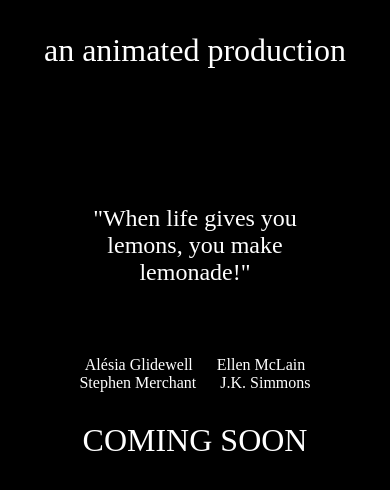
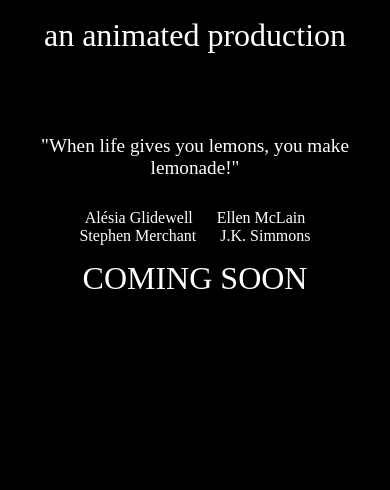
Before and after one commit to ChrisOfChaos/portal-move-poster, a plain HTML site: page index.html in a window 390 px wide. Shown: the part 350-840 px from the top of the page. Drawn offline with Linux system fonts and the light colour scheme.

Commit message:
Add files via upload

```diff
--- a/style.css
+++ b/style.css
@@ -28,6 +28,7 @@ body{
     display: block;
     float: left;
     width: 50%;
+    height: 100%;
     /* background: blue; */
 }
 #hoverglados{
@@ -40,13 +41,14 @@ body{
 }
 #leftside img{
     width: auto;
-    height: auto;
+    height: 100%;
     margin: 20px;
 }
 #rightside{
     display: block;
     float: right;
     width: 50%;
+    height: 100%;
     /* background: green; */
     text-align: center;
 }
@@ -89,7 +91,7 @@ body{
         width: 70%;
     }
 }
-@media screen and (max-width: 900px) {
+@media screen and (max-width: 800px) {
     #mvlogo{
         width: 80%;
     }
@@ -110,6 +112,13 @@ body{
     #rightside{
         width: 100%;
     }
+    .caption{
+        margin: 15px;
+    }
+    #mvquote{
+        font-size: 1.2em;
+        margin: 30px;
+    }
     #cast{
         width: 80%;
         margin: 0 auto;
```
